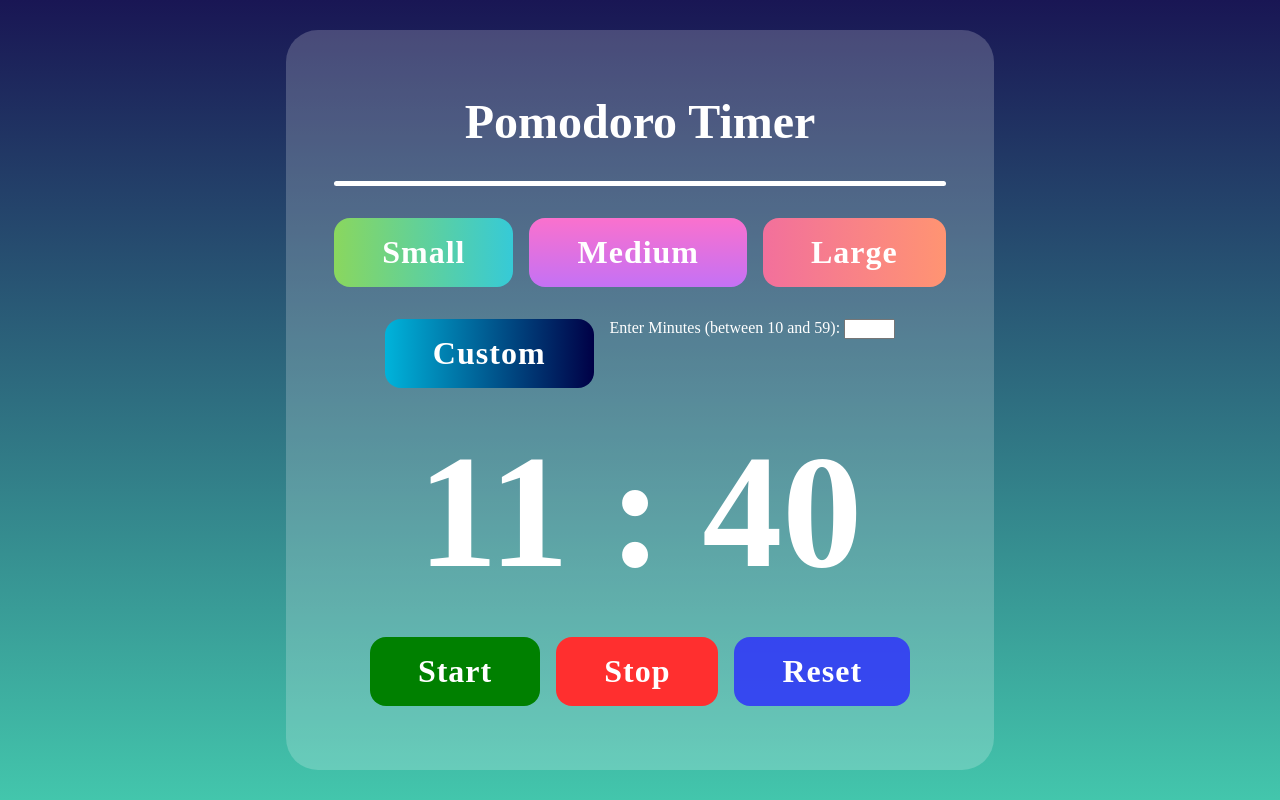
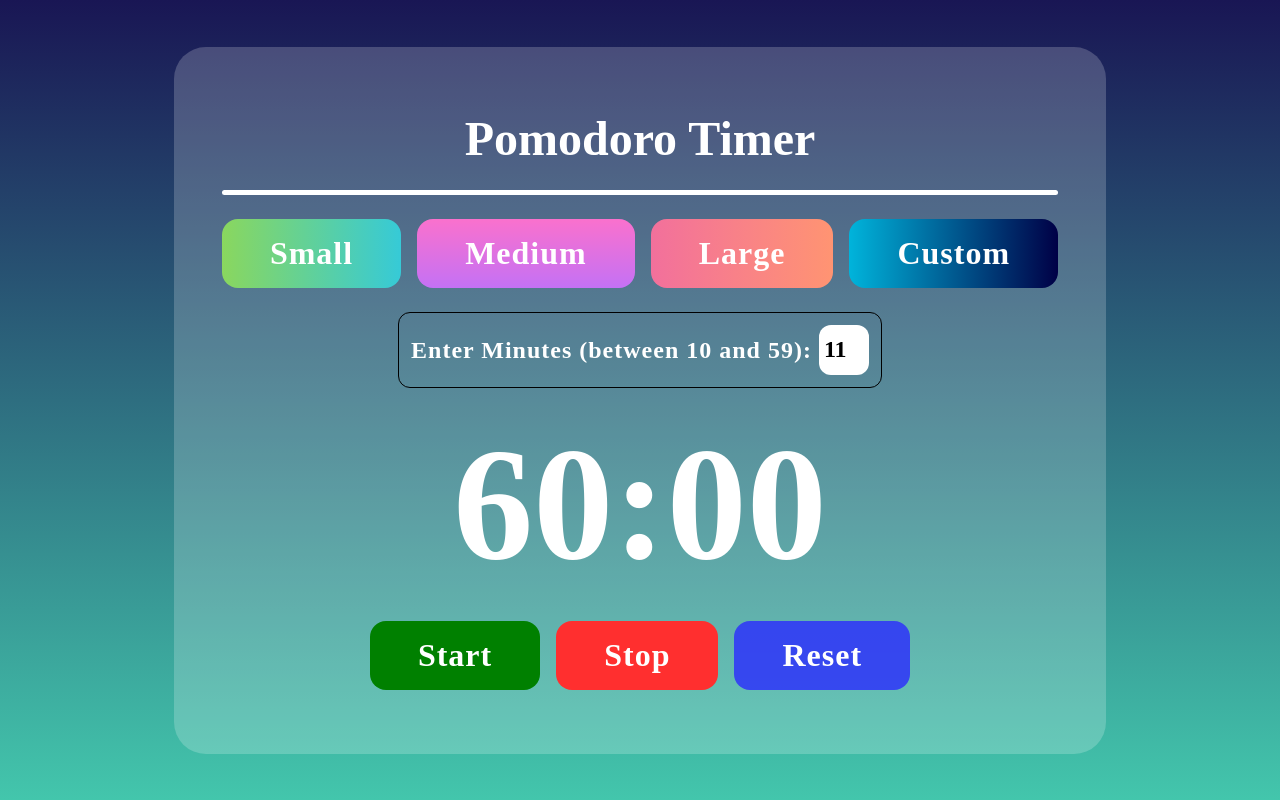
Before and after one commit to AayushiShukla7/PomodoroTimer, a plain HTML site: page index.html in a window 1280 px wide. Both pictures are taken after a click on the button "Custom". Drawn offline with Linux system fonts and the light colour scheme.

Commit message:
Finished custom timer work & remapped the audio files

```diff
--- a/app.js
+++ b/app.js
@@ -77,6 +77,7 @@ const startTimer = () => {
             updateBGColor();
         }
 
+        // Timer has ended
         if(timeLeft === 0) {
             clearInterval(interval);
 
@@ -88,6 +89,16 @@ const startTimer = () => {
 
             timeLeft = 3600;
             updateTimer();
+        }
+
+        // If the custom time input is visible and has value --> Use that as the timer value
+        if(customTimerInput.classList.contains('input-wrapper-show')) {
+            customTime = document.getElementById('customTime').value;
+            timeLeft = customTime * 60; // Update to the timer input value
+            updateTimer();
+
+            // Hide the timer input after starting the timer
+            hideCustomTimerInput();
         }
     }, 1000);
 }
@@ -104,21 +115,24 @@ const resetTimer = () => {
 }
 
 // Custom Timer button actions
+const showCustomTimerInput = () => {
+    customTimerInput.classList.replace('input-wrapper', 'input-wrapper-show');
+}
+const hideCustomTimerInput = () => {
+    customTimerInput.classList.replace('input-wrapper-show', 'input-wrapper');
+}
+
 custom.addEventListener("click", () => {
     //alert('Custom timer button clicked');
     clearInterval(interval);
 
     // Show the timer input field - Toggle
     if(customTimerInput.classList.contains('input-wrapper')) {
-        customTimerInput.classList.replace('input-wrapper', 'input-wrapper-show');
+        showCustomTimerInput();
     }
     else if(customTimerInput.classList.contains('input-wrapper-show')) {
-        customTimerInput.classList.replace('input-wrapper-show', 'input-wrapper');
+        hideCustomTimerInput();
     }
-    //
-
-    timeLeft = 700; // TODO: Update to the timer input value
-    updateTimer();
 });
 
 // Alternate method - Using web worker (async timer)
--- a/index.html
+++ b/index.html
@@ -9,8 +9,8 @@
 <body>
 
     <div class="container" id="container">
-        <audio id="notif1" src="./assets/notification-sound-269266.mp3" preload="auto"></audio>
-        <audio id="notif2" src="./assets/wind-chimes-32150.mp3" preload="auto"></audio>
+        <audio id="notif1" src="./assets/sounds/notification-sound-269266.mp3" preload="auto"></audio>
+        <audio id="notif2" src="./assets/sounds/wind-chimes-32150.mp3" preload="auto"></audio>
 
         <h1 class="title">Pomodoro Timer</h1>
         <hr>
@@ -27,17 +27,15 @@
             <button id="large" class="btnLarge">
                 <span>Large</span>
             </button>
-        </div>
 
-        <div class="button-wrapper">
             <button id="custom" class="btnCustom">
                 <span>Custom</span>
             </button>
+        </div>
 
-            <div id="custom-timer" class="input-wrapper">
-                <label for="customTime">Enter Minutes (between 10 and 59):</label>
-                <input type="number" id="customTime" name="customTime" min="10" max="59">
-            </div>
+        <div id="custom-timer" class="input-wrapper">
+            <label for="customTime">Enter Minutes (between 10 and 59):</label>
+            <input type="number" id="customTime" name="customTime" min="10" max="59" value="11">
         </div>
 
         <p class="timer" id="timer">60:00</p>
--- a/style.css
+++ b/style.css
@@ -23,7 +23,7 @@ body {
     flex-direction: column;
     align-items: center;
     justify-content: center;
-    gap: 2em;
+    gap: 1.5em;
     color: white;
     background: rgba(255, 255, 255, 0.2);
     border-radius: 2em;
@@ -128,6 +128,26 @@ button:hover {
 
 /* Custom Timer */
 
+#custom-timer {
+    font-size: 1.5em;
+    font-weight: 800;
+    letter-spacing: 1px;
+    border: 1.5px black solid;
+    border-radius: 0.5em;
+    padding: 0.5em;
+    color: white;
+}
+
+#custom-timer input {
+    height: 50px;
+    width: 50px;
+    font-size: 1em;
+    font-weight: 800;
+    padding: 5px;
+    border-radius: 0.5em;
+    border: none;
+}
+
 .btnCustom:hover span {
     display:none
 }
```
